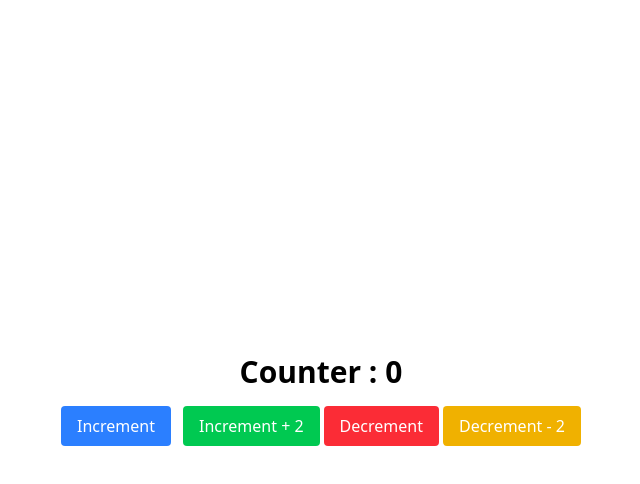
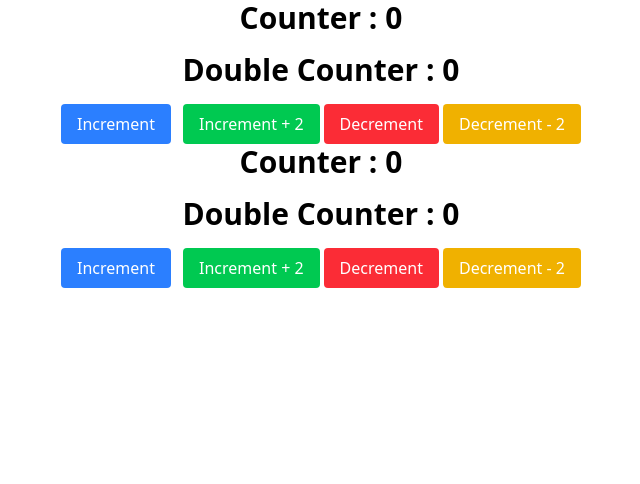
Before and after one commit to alriansyah/learn-reactjs-pzn, a React (Vite) app in the folder 3-reactjs-redux/: page /counter in a window 1280 px wide. Shown: the top 484 px of the page, without its empty margins (319-959 px from the left). Built offline with nearby package versions, Linux system fonts and the light colour scheme.

Commit message:
feat: learn react js redux toolkit -> selectors di slice

```diff
--- a/3-reactjs-redux/src/components/1-counter/index.tsx
+++ b/3-reactjs-redux/src/components/1-counter/index.tsx
@@ -1,5 +1,9 @@
 import { useSelector, useDispatch } from "react-redux";
-import { increment, decrement } from "../../redux/counterSlice";
+import {
+  increment,
+  decrement,
+  getDoubleCounter,
+} from "../../redux/counterSlice";
 import type { RootState, AppDispatch } from "../../redux/store";
 
 function Counter() {
@@ -14,9 +18,12 @@ function Counter() {
     dispatch(decrement());
   }
 
+  const doubleCounter = useSelector(getDoubleCounter);
+
   return (
-    <div className="w-full h-screen flex flex-col justify-center items-center gap-4">
+    <div className="w-full h-full flex flex-col justify-center items-center gap-4">
       <h1 className="text-3xl font-bold">Counter : {counter}</h1>
+      <h1 className="text-3xl font-bold">Double Counter : {doubleCounter}</h1>
       <div className="flex gap-1">
         <button
           className="bg-blue-500 text-white px-4 py-2 rounded mr-2"
--- a/3-reactjs-redux/src/main.tsx
+++ b/3-reactjs-redux/src/main.tsx
@@ -12,7 +12,15 @@ createRoot(document.getElementById("root")!).render(
       <BrowserRouter>
         <Routes>
           <Route path="/" element={<h1>Home</h1>} />
-          <Route path="/counter" element={<Counter />} />
+          <Route
+            path="/counter"
+            element={
+              <>
+                <Counter />
+                <Counter />
+              </>
+            }
+          />
         </Routes>
       </BrowserRouter>
     </Provider>
--- a/3-reactjs-redux/src/redux/counterSlice.ts
+++ b/3-reactjs-redux/src/redux/counterSlice.ts
@@ -20,8 +20,12 @@ export const counterSlice = createSlice({
       state.value -= action.payload ?? 1;
     },
   },
+  selectors: {
+    getDoubleCounter: (state: CounterState) => state.value * 2,
+  },
 });
 
 export const { increment, decrement } = counterSlice.actions;
+export const { getDoubleCounter } = counterSlice.selectors;
 
 export default counterSlice.reducer;
```
